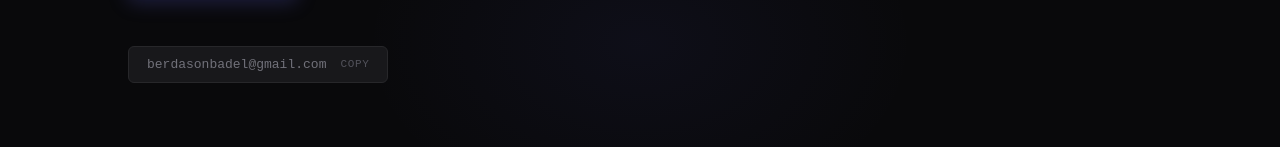
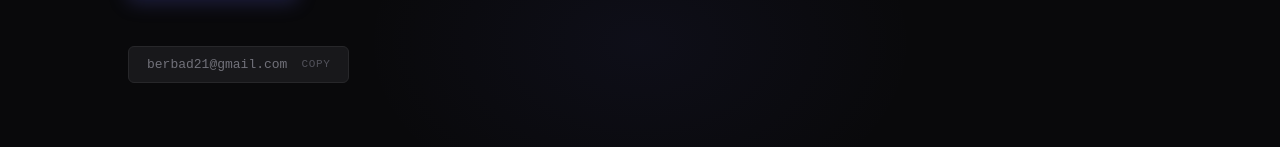
Before and after one commit to berbad/portfolio-website, a React (Create React App) app: page / in a window 1280 px wide. Shown: the part 3480-3627 px from the top of the page. Built offline with nearby package versions, Linux system fonts and the light colour scheme.

Commit message:
Update email address in Contact component

```diff
--- a/src/components/Contact.js
+++ b/src/components/Contact.js
@@ -4,7 +4,7 @@ import { useIsMobile, Reveal, SectionLabel } from "./Shared";
 export default function Contact() {
   const [copied, setCopied] = useState(false);
   const mobile = useIsMobile();
-  const email = "berdasonbadel@gmail.com";
+  const email = "berbad21@gmail.com";
 
   const copy = () => {
     navigator.clipboard.writeText(email).then(() => {
```
